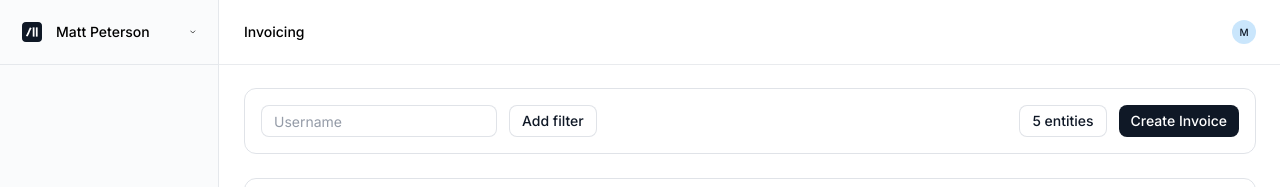
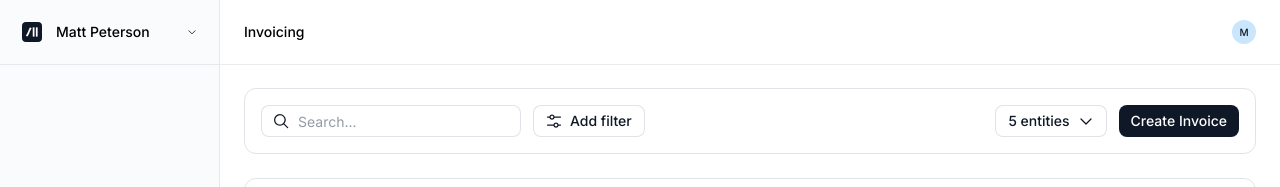
Before and after one commit to Rychillie/kick, a Next.js app: page / in a window 1280 px wide. Shown: the top 187 px of the page. Built offline with nearby package versions, Linux system fonts and the light colour scheme.

Commit message:
Feat: Add new Icons and Improve some UI elements

```diff
--- a/package.json
+++ b/package.json
@@ -14,9 +14,9 @@
     "@radix-ui/react-slot": "^1.1.0",
     "class-variance-authority": "^0.7.1",
     "clsx": "^2.1.1",
-    "next": "15.0.3",
-    "react": "19.0.0-rc-66855b96-20241106",
-    "react-dom": "19.0.0-rc-66855b96-20241106"
+    "next": "^15.0.4",
+    "react": "^19.0.0",
+    "react-dom": "^19.0.0"
   },
   "devDependencies": {
     "@types/node": "^20",
--- a/src/app/layout.tsx
+++ b/src/app/layout.tsx
@@ -21,7 +21,12 @@ export default function RootLayout({
 }>) {
   return (
     <html lang="en" className="size-full bg-white text-black">
-      <body className={c(inter.className, 'w-full h-svh pt-16 pl-[220px] antialiased')}>
+      <body
+        className={c(
+          inter.className,
+          'h-svh w-full pl-[220px] pt-16 antialiased'
+        )}
+      >
         <NavBar />
         <SideBar />
         <main className="flex h-auto w-full items-center justify-center">
--- a/src/app/page.tsx
+++ b/src/app/page.tsx
@@ -4,20 +4,18 @@ export default function Home() {
   return (
     <div className="flex w-full flex-col gap-6 overflow-scroll p-6">
       <div className="flex items-center justify-between rounded-xl border border-transparents-400 p-4">
-        <div className='flex items-center justify-center gap-3'>
-          <Input placeholder="Username" />
-          <Button intent='secondary'>Add filter</Button>
+        <div className="flex items-center justify-center gap-3">
+          <Input icon='search' placeholder="Search..." />
+          <Button icon='filter' intent="secondary">Add filter</Button>
         </div>
 
-        <div className='flex items-center justify-center gap-3'>
-          <Button intent='secondary'>5 entities</Button>
+        <div className="flex items-center justify-center gap-3">
+          <Button icon='chevron-down' iconPosition='right' intent="secondary">5 entities</Button>
           <Button>Create Invoice</Button>
         </div>
       </div>
 
-      <div className='flex h-screen w-full items-center justify-between rounded-xl border border-transparents-400 p-4'>
-
-      </div>
+      <div className="flex h-screen w-full items-center justify-between rounded-xl border border-transparents-400 p-4"></div>
     </div>
   );
 }
--- a/src/components/elements/icon.tsx
+++ b/src/components/elements/icon.tsx
@@ -6,7 +6,9 @@ export type IconName =
   | 'billing'
   | 'chevron-down'
   | 'document'
-  | 'graph';
+  | 'filter'
+  | 'graph'
+  | 'search';
 
 export type IconProps = {
   name: IconName;
@@ -145,12 +147,32 @@ export default function Icon({
           {...rest}
         >
           <path
-            d="M1 2.5L4 5.5L7 2.5"
+            d="M3 6L8 11L13 6"
             stroke="currentColor"
+            strokeWidth="1.25"
             strokeLinecap="round"
             strokeLinejoin="round"
           />
         </svg>
+
+        // <svg
+        //   className={className}
+        //   height={height}
+        //   width={width}
+        //   aria-label={ariaLabel || 'Chevron Down Icon'}
+        //   aria-hidden={ariaHidden}
+        //   fill="none"
+        //   viewBox={`0 0 ${width} ${height}`}
+        //   xmlns="http://www.w3.org/2000/svg"
+        //   {...rest}
+        // >
+        //   <path
+        //     d="M1 2.5L4 5.5L7 2.5"
+        //     stroke="currentColor"
+        //     strokeLinecap="round"
+        //     strokeLinejoin="round"
+        //   />
+        // </svg>
       );
     case 'document':
       return (
@@ -171,6 +193,27 @@ export default function Icon({
             strokeWidth="1.25"
             strokeLinecap="round"
             strokeLinejoin="round"
+          />
+        </svg>
+      );
+    case 'filter':
+      return (
+        <svg
+          className={className}
+          height={height}
+          width={width}
+          aria-label={ariaLabel || 'Filter Icon'}
+          aria-hidden={ariaHidden}
+          fill="none"
+          viewBox={`0 0 ${width} ${height}`}
+          xmlns="http://www.w3.org/2000/svg"
+          {...rest}
+        >
+          <path
+            fillRule="evenodd"
+            clipRule="evenodd"
+            d="M6 2.625C5.24061 2.625 4.625 3.24061 4.625 4C4.625 4.75939 5.24061 5.375 6 5.375C6.75939 5.375 7.375 4.75939 7.375 4C7.375 3.24061 6.75939 2.625 6 2.625ZM1.5 3.375H3.44986C3.73025 2.227 4.76563 1.375 6 1.375C7.23437 1.375 8.26975 2.227 8.55014 3.375H14.5C14.8452 3.375 15.125 3.65482 15.125 4C15.125 4.34518 14.8452 4.625 14.5 4.625H8.55014C8.26975 5.773 7.23437 6.625 6 6.625C4.76563 6.625 3.73025 5.773 3.44986 4.625H1.5C1.15482 4.625 0.875 4.34518 0.875 4C0.875 3.65482 1.15482 3.375 1.5 3.375ZM14.5 11.375C14.8452 11.375 15.125 11.6548 15.125 12C15.125 12.3452 14.8452 12.625 14.5 12.625H12.5501C12.2697 13.773 11.2344 14.625 10 14.625C8.76563 14.625 7.73025 13.773 7.44986 12.625H1.5C1.15482 12.625 0.875 12.3452 0.875 12C0.875 11.6548 1.15482 11.375 1.5 11.375H7.44986C7.73025 10.227 8.76563 9.375 10 9.375C11.2344 9.375 12.2697 10.227 12.5501 11.375H14.5ZM11.375 12C11.375 11.2406 10.7594 10.625 10 10.625C9.24061 10.625 8.625 11.2406 8.625 12C8.625 12.7594 9.24061 13.375 10 13.375C10.7594 13.375 11.375 12.7594 11.375 12Z"
+            fill="currentColor"
           />
         </svg>
       );
@@ -196,6 +239,28 @@ export default function Icon({
           />
         </svg>
       );
+    case 'search':
+      return (
+        <svg
+          className={className}
+          height={height}
+          width={width}
+          aria-label={ariaLabel || 'Search Icon'}
+          aria-hidden={ariaHidden}
+          fill="none"
+          viewBox={`0 0 ${width} ${height}`}
+          xmlns="http://www.w3.org/2000/svg"
+          {...rest}
+        >
+          <path
+            d="M10.5951 10.5952L14.6661 14.6667M2.05293 8.93694C2.59743 10.2182 3.6286 11.2306 4.91958 11.7515C6.21056 12.2725 7.6556 12.2592 8.93682 11.7147C10.218 11.1702 11.2305 10.1391 11.7514 8.84807C12.2723 7.55709 12.2591 6.11205 11.7146 4.83083C11.1701 3.54962 10.1389 2.53718 8.84795 2.01624C7.55697 1.49531 6.11192 1.50855 4.83071 2.05305C3.54949 2.59756 2.53705 3.62872 2.01612 4.9197C1.49519 6.21068 1.50843 7.65573 2.05293 8.93694Z"
+            stroke="currentColor"
+            strokeWidth="1.25"
+            strokeLinecap="round"
+            strokeLinejoin="round"
+          />
+        </svg>
+      );
     default:
       return null;
   }
--- a/src/components/ui/sidebar.tsx
+++ b/src/components/ui/sidebar.tsx
@@ -3,8 +3,8 @@ import Image from 'next/image';
 
 export default function SideBar() {
   return (
-    <aside className="fixed inset-y-0 left-0 z-50 size-full max-w-[219px] border-r border-transparents-300 bg-gray-50">
-      <div className="flex w-full items-center border-b border-transparents-300 px-3 py-4">
+    <aside className="fixed inset-y-0 left-0 z-50 flex h-svh w-full max-w-[220px] items-start justify-start border-r border-transparents-300 bg-gray-50">
+      <div className="flex w-full flex-1 items-center border-b border-transparents-300 px-3 py-4">
         <div className="flex w-full items-center gap-3.5 px-2.5 py-1.5">
           <Image
             src="/company-Icon.png"
@@ -17,7 +17,9 @@ export default function SideBar() {
             Matt Peterson
           </Text>
 
-          <Icon name="chevron-down" className="size-2" width={8} height={8} />
+          <div className="flex aspect-square size-full max-w-2.5 items-center justify-center">
+            <Icon name="chevron-down" className="w-full" />
+          </div>
         </div>
       </div>
     </aside>
--- a/tailwind.config.ts
+++ b/tailwind.config.ts
@@ -9,7 +9,7 @@ export default {
       },
       boxShadow: {
         input: '0px 0px 0px 2px #E2F0FB',
-        navbar: '0px 1px 0px 0px rgba(83, 100, 126, 0.13)',
+        navbar: '0px 1px 0px 0px rgba(83, 100, 126, 0.13)'
       },
       colors: {
         transparents: {
```
Also changed, not shown: 1 other file (tests, documents, lock files or other folders).
